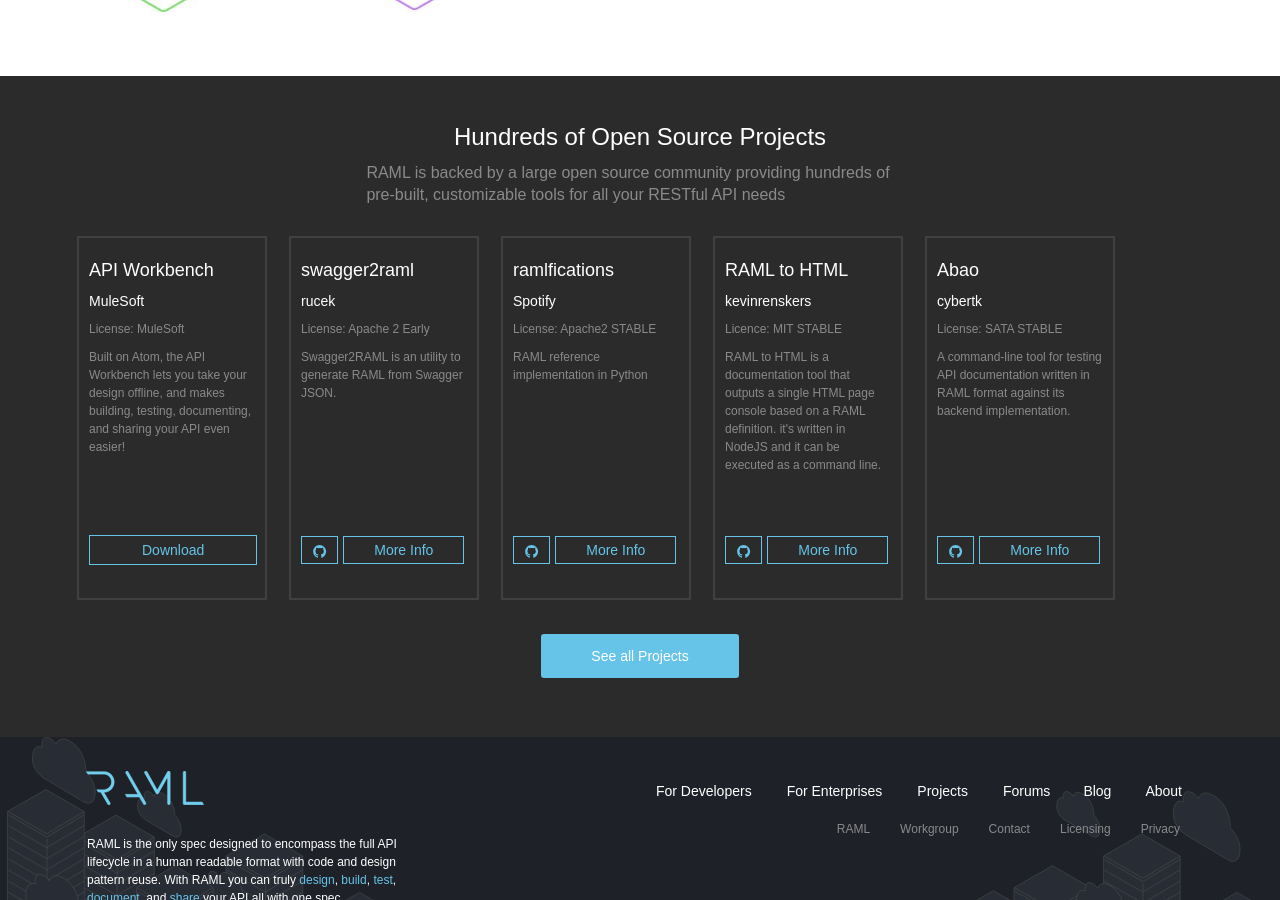
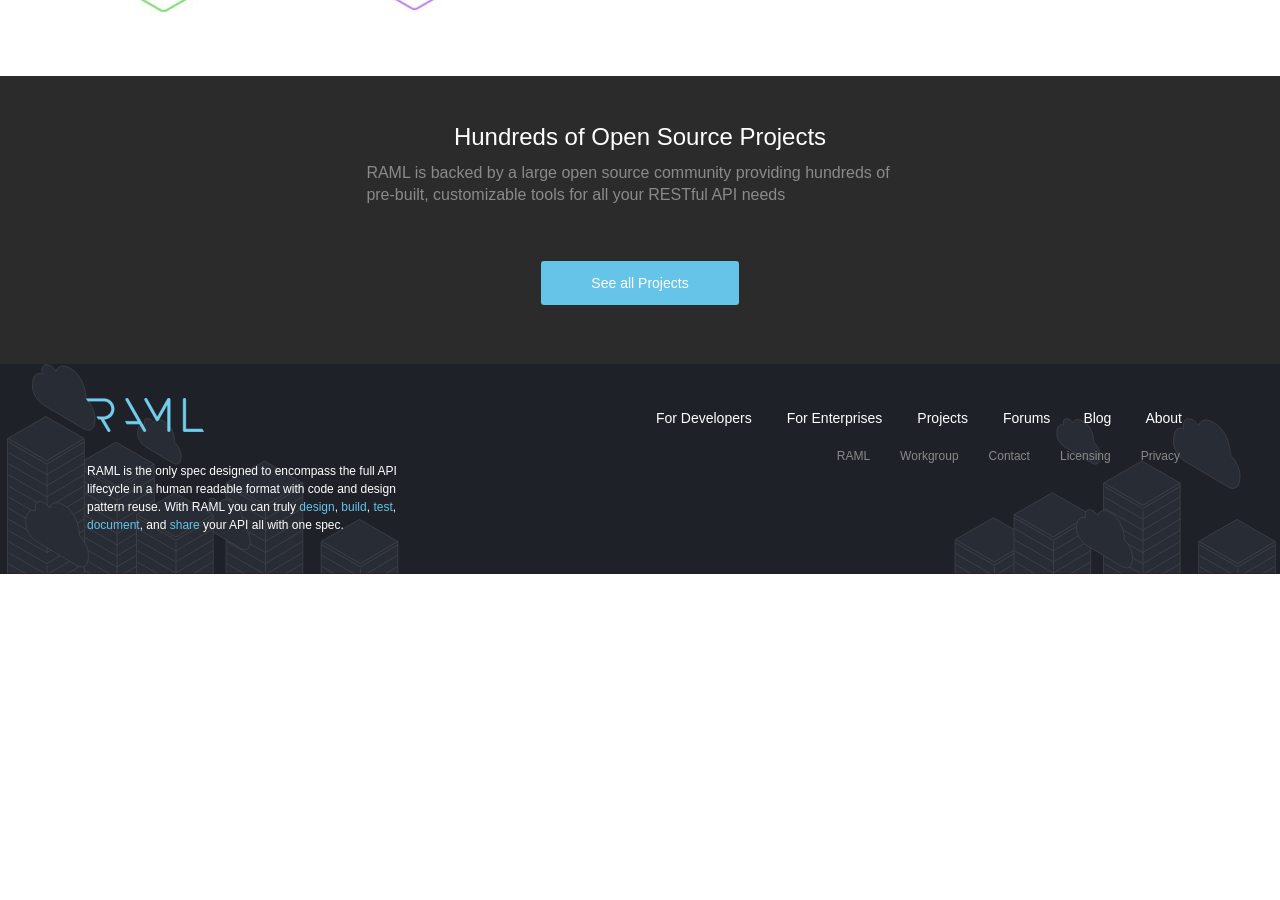
Before and after one commit to raml-org/raml-org, a Jekyll site: the page built from index.html, in a window 1280 px wide and 900 px high, scrolled down 2135 px. Built offline with Jekyll 4.4.1, drawn with Linux system fonts in a browser that asks for light colours; nearby versions of some CDN libraries; after the commit the page ends 2709 px from its top, so only the background shows below that.

Commit message:
MKTG-2179-fixed the comment for index page

```diff
--- a/_includes/project_top.html
+++ b/_includes/project_top.html
@@ -1,7 +1,7 @@
 <div class="row">
     <div class="col-md-12 col-xs-12 col-sm-12">
         <section class="raml-enterpise pull-left">
-            <h1>Hundreds of Open Source Projects</h1>
+            <h1>Projects</h1>
             <h3>The RAML specification is supported by tools focused on designing, building, testing, documenting and sharing web APIs. These tools are contributed by our great community of developers who in their spare time help grow the RAML ecosystem</h3>
         </section>
     </div>
--- a/index.html
+++ b/index.html
@@ -111,81 +111,81 @@
       <h2>Hundreds of Open Source Projects</h2>
       <h4>RAML is backed by a large open source community providing hundreds of pre-built, customizable tools for all your RESTful API needs</h4>
     </div>
-    <div class="row">
+    <!--<div class="row">-->
 
-        <div class="project-block-content">
-          <div class="project-inner">
-            <h3>API Workbench</h3>
-            <h4>MuleSoft</h4>
-            <p>License: MuleSoft</p>
+        <!--<div class="project-block-content">-->
+          <!--<div class="project-inner">-->
+            <!--<h3>API Workbench</h3>-->
+            <!--<h4>MuleSoft</h4>-->
+            <!--<p>License: MuleSoft</p>-->
 
-            <p>Built on Atom, the API Workbench lets you take your design offline, and makes building, testing, documenting, and sharing your API even easier!
-            </p>
-          </div>
-            <a href="http://apiworkbench.com" target="_blank" class="firstlink">Download</a>
-        </div>
+            <!--<p>Built on Atom, the API Workbench lets you take your design offline, and makes building, testing, documenting, and sharing your API even easier!-->
+            <!--</p>-->
+          <!--</div>-->
+            <!--<a href="http://apiworkbench.com" target="_blank" class="firstlink">Download</a>-->
+        <!--</div>-->
 
 
 
-        <div class="project-block-content">
-          <div class="project-inner">
-          <h3>swagger2raml</h3>
-          <h4>rucek</h4>
-          <p>License: Apache 2 Early</p>
+        <!--<div class="project-block-content">-->
+          <!--<div class="project-inner">-->
+          <!--<h3>swagger2raml</h3>-->
+          <!--<h4>rucek</h4>-->
+          <!--<p>License: Apache 2 Early</p>-->
 
-          <p>Swagger2RAML is an utility to generate RAML from Swagger JSON.</p>
-          </div>
-          <a href="https://github.com/8x8Cloud/swagger2raml" target="_blank" class="mulelink"><img src="images/github icon-01.svg"  /></a><a href="/projects/projects#q:swagger2raml" class="moreinfo">More Info</a>
-        </div>
+          <!--<p>Swagger2RAML is an utility to generate RAML from Swagger JSON.</p>-->
+          <!--</div>-->
+          <!--<a href="https://github.com/8x8Cloud/swagger2raml" target="_blank" class="mulelink"><img src="images/github icon-01.svg"  /></a><a href="/projects/projects#q:swagger2raml" class="moreinfo">More Info</a>-->
+        <!--</div>-->
 
 
 
 
 
-        <div class="project-block-content">
-          <div class="project-inner">
-          <h3>ramlfications</h3>
-          <h4>Spotify</h4>
-          <p>License: Apache2 STABLE</p>
+        <!--<div class="project-block-content">-->
+          <!--<div class="project-inner">-->
+          <!--<h3>ramlfications</h3>-->
+          <!--<h4>Spotify</h4>-->
+          <!--<p>License: Apache2 STABLE</p>-->
 
-          <p>RAML reference implementation in Python</p>
-          </div>
-          <a href="https://github.com/spotify/ramlfications" target="_blank" class="mulelink"><img src="images/github icon-01.svg"  /></a><a href="/projects#q:ramlfications" class="moreinfo">More Info</a>
-        </div>
+          <!--<p>RAML reference implementation in Python</p>-->
+          <!--</div>-->
+          <!--<a href="https://github.com/spotify/ramlfications" target="_blank" class="mulelink"><img src="images/github icon-01.svg"  /></a><a href="/projects#q:ramlfications" class="moreinfo">More Info</a>-->
+        <!--</div>-->
 
 
 
 
-        <div class="project-block-content">
-          <div class="project-inner">
-          <h3>RAML to HTML</h3>
-          <h4>kevinrenskers</h4>
+        <!--<div class="project-block-content">-->
+          <!--<div class="project-inner">-->
+          <!--<h3>RAML to HTML</h3>-->
+          <!--<h4>kevinrenskers</h4>-->
 
-          <p>Licence: MIT STABLE</p>
+          <!--<p>Licence: MIT STABLE</p>-->
 
-          <p>RAML to HTML is a documentation tool that outputs a single HTML page console based on a RAML definition. it's written in NodeJS and it can be executed as a command line.</p>
-          </div>
-          <a href="https://github.com/kevinrenskers/raml2html" target="_blank" class="mulelink"><img src="images/github icon-01.svg"  /></a><a href="/projects#q:raml%20to%20html" class="moreinfo">More Info</a>
-        </div>
+          <!--<p>RAML to HTML is a documentation tool that outputs a single HTML page console based on a RAML definition. it's written in NodeJS and it can be executed as a command line.</p>-->
+          <!--</div>-->
+          <!--<a href="https://github.com/kevinrenskers/raml2html" target="_blank" class="mulelink"><img src="images/github icon-01.svg"  /></a><a href="/projects#q:raml%20to%20html" class="moreinfo">More Info</a>-->
+        <!--</div>-->
 
 
 
 
-        <div class="project-block-content">
-          <div class="project-inner">
-          <h3>Abao</h3>
-          <h4>cybertk</h4>
+        <!--<div class="project-block-content">-->
+          <!--<div class="project-inner">-->
+          <!--<h3>Abao</h3>-->
+          <!--<h4>cybertk</h4>-->
 
-          <p>License: SATA STABLE</p>
+          <!--<p>License: SATA STABLE</p>-->
 
-          <p>A command-line tool for testing API documentation written in RAML format against its backend implementation.
-          </p>
-          </div>
-          <a href="https://github.com/cybertk/abao/" target="_blank" class="mulelink"><img src="images/github icon-01.svg" /></a><a href="/projects#q:abao" class="moreinfo">More Info</a>
-        </div>
+          <!--<p>A command-line tool for testing API documentation written in RAML format against its backend implementation.-->
+          <!--</p>-->
+          <!--</div>-->
+          <!--<a href="https://github.com/cybertk/abao/" target="_blank" class="mulelink"><img src="images/github icon-01.svg" /></a><a href="/projects#q:abao" class="moreinfo">More Info</a>-->
+        <!--</div>-->
 
 
-    </div>
+    <!--</div>-->
     <div class="see-all-project">
       <a href="/projects">See all Projects</a>
     </div>
```
